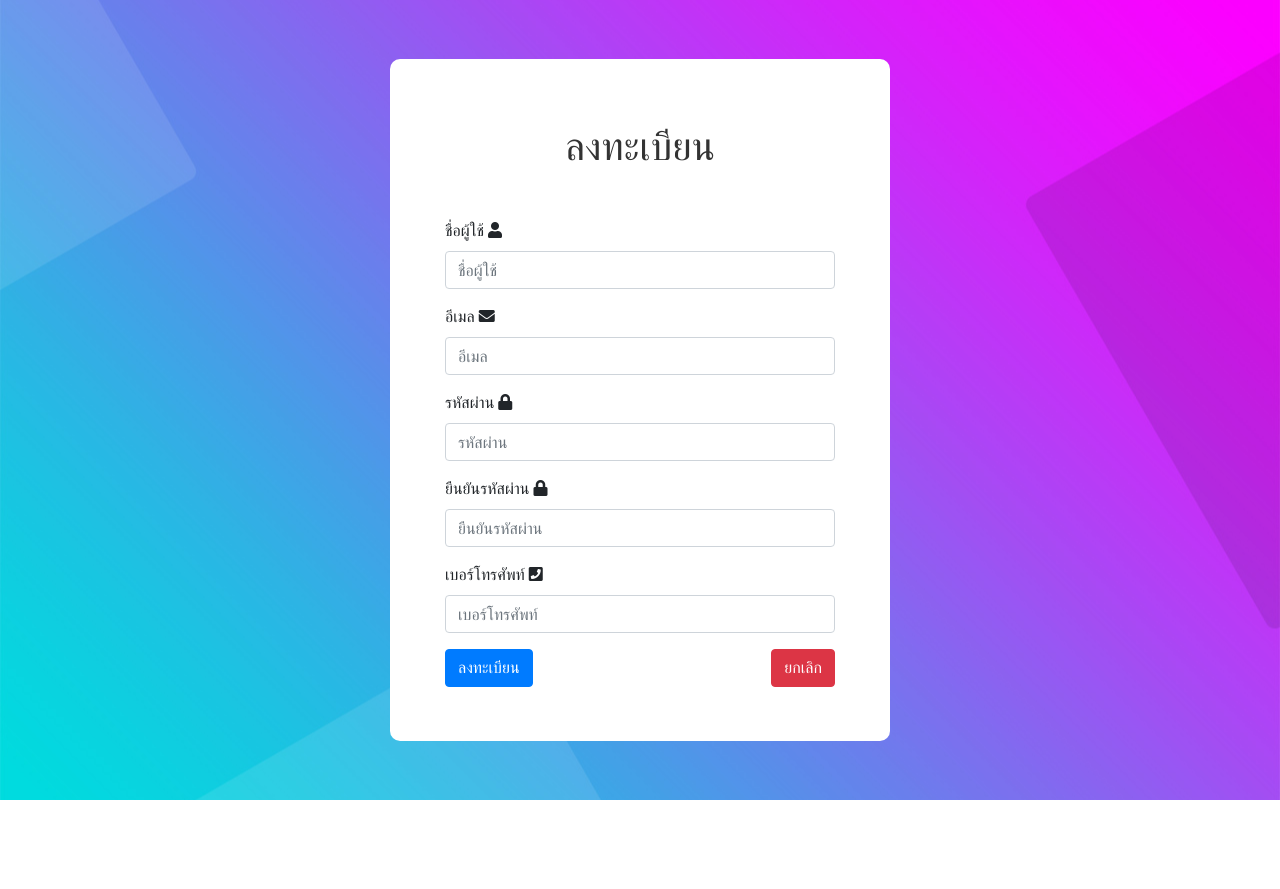
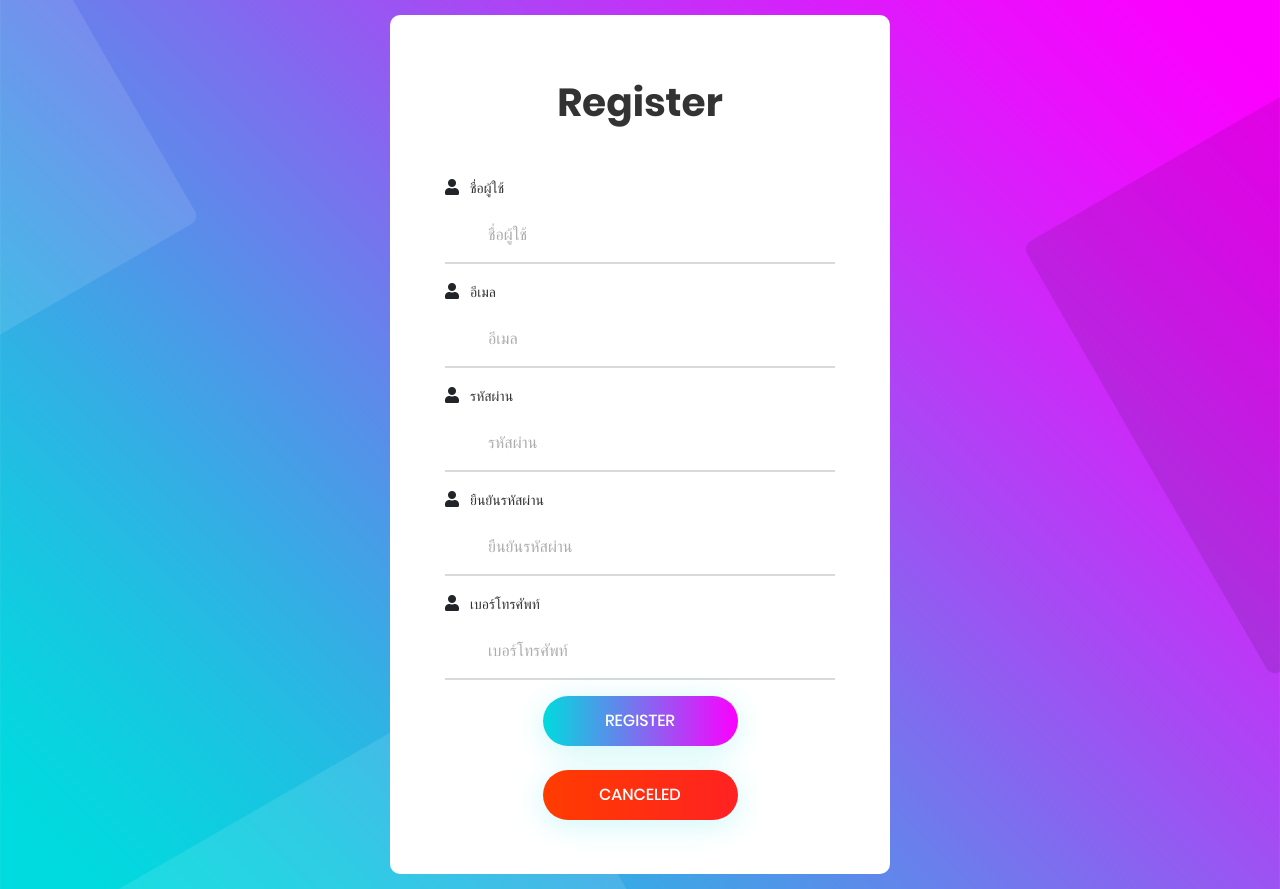
Before and after one commit to bestnacufzxzx/HCI, a CodeIgniter app: page /database/index.php/register/index in a window 1280 px wide. Before the commit the page ends 800 px from the top, so only its background shows below. Run offline with CodeIgniter, Linux system fonts and the light colour scheme; some libraries are stand-ins or nearby versions.

Commit message:
edit login by css  register

```diff
--- a/application/views/home_menu/login/login.php
+++ b/application/views/home_menu/login/login.php
@@ -3,7 +3,7 @@
 	<div class="limiter">
 		<div class="container-login100" style="background-image: url('public/img/bg-01.jpg');">
 			<div class="wrap-login100 p-l-55 p-r-55 p-t-65 p-b-54">
-                <span class="login100-form-title p-b-49">ลงทะเบียน</span>
+                <span class="login100-form-title p-b-49">login</span>
                     <form id="insert">
 						<div class="wrap-input100  mb-3">
 							<label class="label-input100">ชื่อผู้ใช้</label><span class="error">*</span>
--- a/application/views/home_menu/register/register.php
+++ b/application/views/home_menu/register/register.php
@@ -3,30 +3,50 @@
 	<div class="limiter">
 		<div class="container-login100" style="background-image: url('public/img/bg-01.jpg');">
 			<div class="wrap-login100 p-l-55 p-r-55 p-t-65 p-b-54">
-                <span class="login100-form-title p-b-49">ลงทะเบียน</span>
+                <span class="login100-form-title p-b-49">Register</span>
                     <form id="insert">
-                        <div class="form-group">
-                            <label >ชื่อผู้ใช้</label> <i class="fas fa-user"></i>
-                            <input  type="text" class="form-control"   placeholder="ชื่อผู้ใช้" id="name" name="name">
+
+                        <div class="wrap-input100  mb-3"><i class="fas fa-user"></i>
+							<label class="label-input100">ชื่อผู้ใช้</label>
+							<input  class="input100" type="text" id="name" name="name"  placeholder="ชื่อผู้ใช้">
                         </div>
-                        <div class="form-group">
-                            <label>อีเมล</label> <i class="fas fa-envelope"></i>
-                            <input  type="email" class="form-control"   placeholder="อีเมล" id="email" name="email">
+
+                        <div class="wrap-input100  mb-3"><i class="fas fa-user"></i>
+							<label class="label-input100">อีเมล</label>
+							<input  class="input100" type="email" id="email" name="email"  placeholder="อีเมล">
                         </div>
-                        <div class="form-group">
-                            <label>รหัสผ่าน</label> <i class="fas fa-lock"></i>
-                            <input type="password" class="form-control"  placeholder="รหัสผ่าน" id="password" name="password">
+
+                        <div class="wrap-input100  mb-3"><i class="fas fa-user"></i>
+							<label class="label-input100">รหัสผ่าน</label>
+							<input  class="input100" type="password" id="password" name="password"  placeholder="รหัสผ่าน">
                         </div>
-                        <div class="form-group">
-                            <label>ยืนยันรหัสผ่าน</label> <i class="fas fa-lock"></i>
-                            <input type="password" class="form-control"  placeholder="ยืนยันรหัสผ่าน" id="repassword" name="repassword">
+
+                        <div class="wrap-input100  mb-3"><i class="fas fa-user"></i>
+							<label class="label-input100">ยืนยันรหัสผ่าน</label>
+							<input  class="input100" type="password" id="repassword" name="repassword"  placeholder="ยืนยันรหัสผ่าน">
                         </div>
-                        <div class="form-group">
-                            <label>เบอร์โทรศัพท์</label> <i class="fas fa-phone-square"></i>
-                            <input type="text" class="form-control"  placeholder="เบอร์โทรศัพท์" id="telephone" name="telephone">
+
+                        <div class="wrap-input100  mb-3"><i class="fas fa-user"></i>
+							<label class="label-input100">เบอร์โทรศัพท์</label>
+							<input  class="input100" type="tel" id="telephone" name="telephone"  placeholder="เบอร์โทรศัพท์">
                         </div>
-                            <button type="insert"  class="btn btn-primary"  style="float:left">ลงทะเบียน</button>
-                            <a href="home"  class="btn btn-danger" role="button" style="float:right">ยกเลิก</a>
+
+						<div class="container-login100-form-btn-s">
+						<div class="wrap-login100-form-btn-s">
+							<div class="login100-form-bgbtn-s"></div>
+							<button onclick="checklogin()" type="insert" class="login100-form-btn-s"> Register </button>
+                        </div>
+                        </div>
+                        <br>
+                        <div class="container-login100-form-btn-canceled">
+                        <div class="wrap-login100-form-btn-canceled">
+							<div class="login100-form-bgbtn-canceled"></div>
+							<a href="login" type="insert" class="login100-form-btn-canceled">Canceled </a>
+                        </div>
+                        </div>
+
+                            <!-- <button type="insert"  class="btn btn-primary"  style="float:left">ลงทะเบียน</button>
+                            <a href="home"  class="btn btn-danger" role="button" style="float:right">ยกเลิก</a> -->
                     </form>
             </div>
         </div>
--- a/application/views/home_menu/register/script.php
+++ b/application/views/home_menu/register/script.php
@@ -61,7 +61,7 @@ $("#insert").validate({
                 if(data.repassword !="" && data2.password != "" && name.name !="" &&email.email !=""){
                     if(data.repassword == data2.password){
                         alert("ลงทะเบียนสำเร็จ  "+name.name)
-                        window.location.replace( href="login");
+                        window.location.replace( href="home");
                     }else{
                         alert("ข้อมูลไม่ถูกต้อง!!")
                     }
--- a/public/css/main.css
+++ b/public/css/main.css
@@ -372,6 +372,146 @@ iframe {
   left: 0;
 }
 
+/*------------------------------------------------------------------
+[ Button-edit 50% ]*/
+.container-login100-form-btn-s {
+  display: -webkit-box;
+  display: -webkit-flex;
+  display: -moz-box;
+  display: -ms-flexbox;
+  display: flex;
+  flex-wrap: wrap;
+  justify-content: center;
+}
+
+.wrap-login100-form-btn-s {
+  width: 50%;
+  display: block;
+  position: relative;
+  z-index: 1;
+  border-radius: 25px;
+  overflow: hidden;
+  margin: 0 auto;
+
+  box-shadow: 0 5px 30px 0px rgba(3, 216, 222, 0.2);
+  -moz-box-shadow: 0 5px 30px 0px rgba(3, 216, 222, 0.2);
+  -webkit-box-shadow: 0 5px 30px 0px rgba(3, 216, 222, 0.2);
+  -o-box-shadow: 0 5px 30px 0px rgba(3, 216, 222, 0.2);
+  -ms-box-shadow: 0 5px 30px 0px rgba(3, 216, 222, 0.2);
+}
+
+.login100-form-bgbtn-s {
+  position: absolute;
+  z-index: -1;
+  width: 300%;
+  height: 100%;
+  background: #a64bf4;
+  background: -webkit-linear-gradient(right, #00dbde, #fc00ff, #00dbde, #fc00ff);
+  background: -o-linear-gradient(right, #00dbde, #fc00ff, #00dbde, #fc00ff);
+  background: -moz-linear-gradient(right, #00dbde, #fc00ff, #00dbde, #fc00ff);
+  background: linear-gradient(right, #00dbde, #fc00ff, #00dbde, #fc00ff);
+  top: 0;
+  left: -100%;
+
+  -webkit-transition: all 0.4s;
+  -o-transition: all 0.4s;
+  -moz-transition: all 0.4s;
+  transition: all 0.4s;
+}
+
+.login100-form-btn-s {
+  font-family: Poppins-Medium;
+  font-size: 16px;
+  color: #fff;
+  line-height: 1.2;
+  text-transform: uppercase;
+
+  display: -webkit-box;
+  display: -webkit-flex;
+  display: -moz-box;
+  display: -ms-flexbox;
+  display: flex;
+  justify-content: center;
+  align-items: center;
+  padding: 0 20px;
+  width: 100%;
+  height: 50px;
+}
+
+.wrap-login100-form-btn-s:hover .login100-form-bgbtn-s {
+  left: 0;
+}
+
+
+/*------------------------------------------------------------------
+[ Button-Canceled ]*/
+.container-login100-form-btn-canceled {
+  display: -webkit-box;
+  display: -webkit-flex;
+  display: -moz-box;
+  display: -ms-flexbox;
+  display: flex;
+  flex-wrap: wrap;
+  justify-content: center;
+}
+
+.wrap-login100-form-btn-canceled {
+  width: 50%;
+  display: block;
+  position: relative;
+  z-index: 1;
+  border-radius: 25px;
+  overflow: hidden;
+  margin: 0 auto;
+
+  box-shadow: 0 5px 30px 0px rgba(3, 216, 222, 0.2);
+  -moz-box-shadow: 0 5px 30px 0px rgba(3, 216, 222, 0.2);
+  -webkit-box-shadow: 0 5px 30px 0px rgba(3, 216, 222, 0.2);
+  -o-box-shadow: 0 5px 30px 0px rgba(3, 216, 222, 0.2);
+  -ms-box-shadow: 0 5px 30px 0px rgba(3, 216, 222, 0.2);
+}
+
+.login100-form-bgbtn-canceled {
+  position: absolute;
+  z-index: -1;
+  width: 300%;
+  height: 100%;
+  background: #eb1717fb;
+  background: -webkit-linear-gradient(right, #ff6363, #ff2222, #ff3c00, #e40d0d);
+  background: -o-linear-gradient(right,  #ff6363, #ff2222, #ff3c00, #e40d0d);
+  background: -moz-linear-gradient(right,  #ff6363, #ff2222, #ff3c00, #e40d0d);
+  background: linear-gradient(right,  #ff6363, #ff2222, #ff3c00, #e40d0d);
+  top: 0;
+  left: -100%;
+
+  -webkit-transition: all 0.4s;
+  -o-transition: all 0.4s;
+  -moz-transition: all 0.4s;
+  transition: all 0.4s;
+}
+
+.login100-form-btn-canceled {
+  font-family: Poppins-Medium;
+  font-size: 16px;
+  color: #fff;
+  line-height: 1.2;
+  text-transform: uppercase;
+
+  display: -webkit-box;
+  display: -webkit-flex;
+  display: -moz-box;
+  display: -ms-flexbox;
+  display: flex;
+  justify-content: center;
+  align-items: center;
+  padding: 0 20px;
+  width: 100%;
+  height: 50px;
+}
+
+.wrap-login100-form-btn-canceled:hover .login100-form-bgbtn-canceled {
+  left: 0;
+}
 
 /*------------------------------------------------------------------
 [ Alert validate ]*/
```
